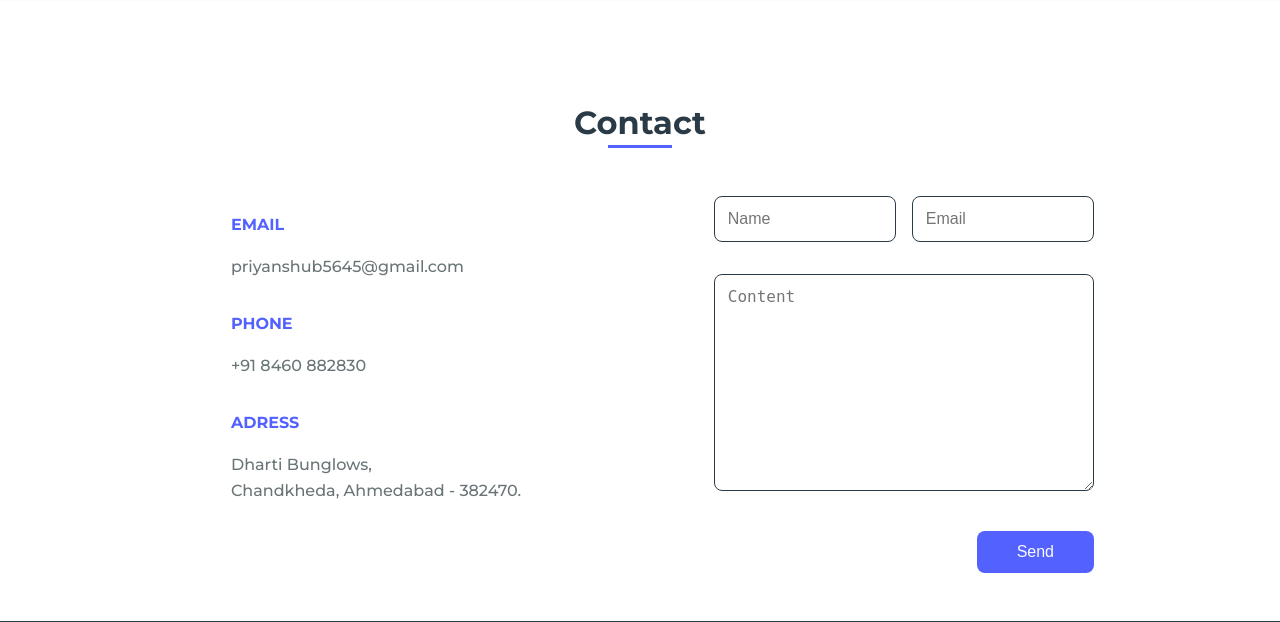
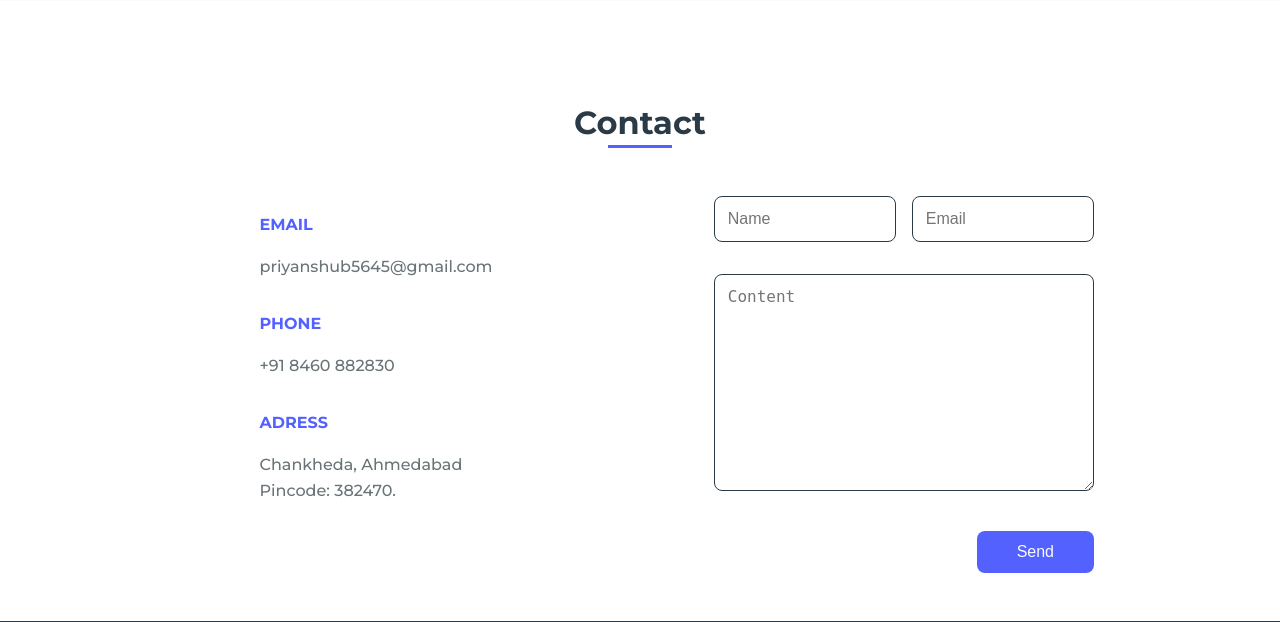
Before and after one commit to BeholdenArt/Django-Portfolio-Application, a Django app: page / in a window 1280 px wide. Shown: the part 2597-3219 px from the top of the page. Run offline with Django 3.2, Linux system fonts and the light colour scheme; data comes from the database, SQL or seed files in the repository.

Commit message:
edited address text

```diff
--- a/priyanshu/templates/index.html
+++ b/priyanshu/templates/index.html
@@ -132,7 +132,7 @@
                         <span class="contact__text">+91 8460 882830</span>
 
                         <h3 class="contact__subtitle">ADRESS</h3>
-                        <span class="contact__text">Dharti Bunglows, <br>Chandkheda, Ahmedabad - 382470.</span>
+                        <span class="contact__text">Chankheda, Ahmedabad<br>Pincode: 382470.</span>
                     </div>
 
                     <form class="contact__form" method="post">
```
